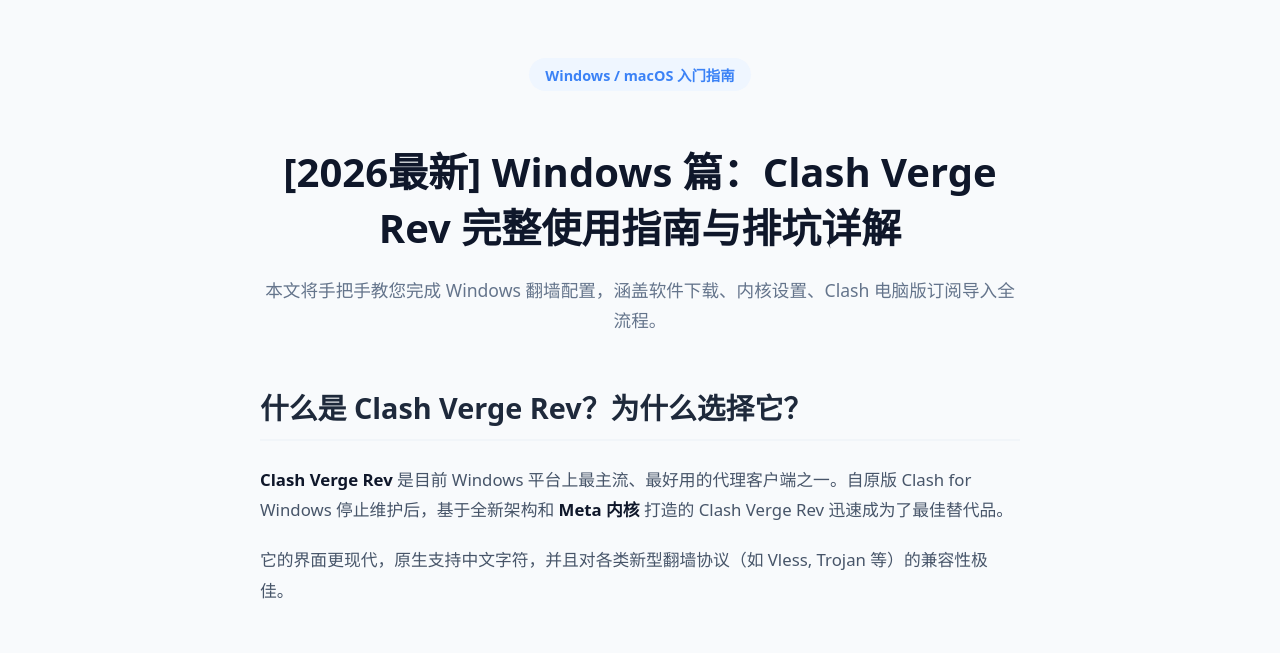
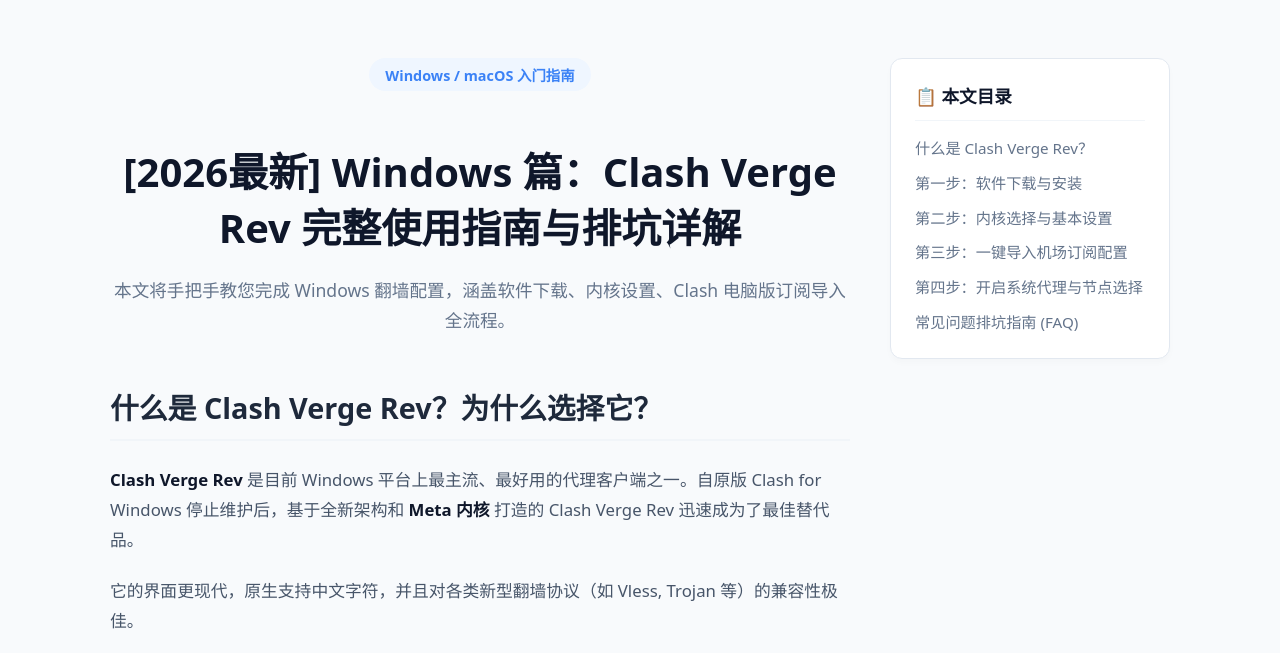
Before and after one commit to kelvinchong6880-gif/haoyongjichang.com, an Astro site: page /guide/clash-verge-rev in a window 1280 px wide. Shown: the part 67-720 px from the top of the page. Built offline with nearby package versions, Linux system fonts and the light colour scheme; Astro itself is replaced by a stand-in of ours.

Commit message:
Add sticky table of contents to tutorial articles for better navigation

```diff
--- a/src/pages/guide/clash-verge-rev/index.astro
+++ b/src/pages/guide/clash-verge-rev/index.astro
@@ -6,19 +6,20 @@ import BaseLayout from '../../../layouts/BaseLayout.astro';
   title="[2026最新] Windows 篇：Clash Verge Rev 完整使用指南与排坑详解"
   description="详细的 Clash Verge Rev 教程，为您提供最全面的 Windows 翻墙配置和 Clash 电脑版订阅导入方法。包含软件安装、Meta内核选择、一键导入与系统代理设置，及常见问题排坑。"
 >
-  <article class="tutorial-article page-shell">
-    <div class="article-header">
+  <div class="tutorial-container page-shell">
+    <article class="tutorial-article">
+      <div class="article-header">
       <div class="ah-meta">Windows / macOS 入门指南</div>
       <h1 class="ah-title">[2026最新] Windows 篇：Clash Verge Rev 完整使用指南与排坑详解</h1>
       <p class="ah-desc">本文将手把手教您完成 Windows 翻墙配置，涵盖软件下载、内核设置、Clash 电脑版订阅导入全流程。</p>
     </div>
 
     <div class="article-content">
-      <h2>什么是 Clash Verge Rev？为什么选择它？</h2>
+      <h2 id="intro">什么是 Clash Verge Rev？为什么选择它？</h2>
       <p><strong>Clash Verge Rev</strong> 是目前 Windows 平台上最主流、最好用的代理客户端之一。自原版 Clash for Windows 停止维护后，基于全新架构和 <strong>Meta 内核</strong> 打造的 Clash Verge Rev 迅速成为了最佳替代品。</p>
       <p>它的界面更现代，原生支持中文字符，并且对各类新型翻墙协议（如 Vless, Trojan 等）的兼容性极佳。</p>
 
-      <h2>第一步：软件下载与安装</h2>
+      <h2 id="step1">第一步：软件下载与安装</h2>
       <p>在开始配置之前，您需要先下载官方最新版本的客户端：</p>
       <ul>
         <li><strong>官方 GitHub 仓库发布页：</strong>前往 GitHub 搜索 <code>clash-verge-rev/clash-verge-rev</code> 的 Releases 页面。</li>
@@ -26,14 +27,14 @@ import BaseLayout from '../../../layouts/BaseLayout.astro';
         <li>下载完成后，双击安装包，按照提示默认安装即可。</li>
       </ul>
 
-      <h2>第二步：内核选择与基本设置</h2>
+      <h2 id="step2">第二步：内核选择与基本设置</h2>
       <p>安装完成后，首次打开软件，我们需要进行一些基础设置来保证后续的稳定运行。</p>
       <h3>选择 Meta 内核</h3>
       <p>在左侧导航栏点击 <strong>“设置” (Settings)</strong>，找到“内核”选项卡。强烈建议将内核切换为 <strong>Clash Meta</strong>（部分版本中称为 Alpha 或 Mihomo）。Meta 内核不仅连接速度更快，还能完美解析很多新式机场的订阅节点。</p>
       <h3>语言设置为中文</h3>
       <p>通常安装包已内置中文。如果是英文界面，同样在“设置”的通用 (General) 标签页中，将语言 (Language) 切换为 <code>zh-CN</code>。</p>
 
-      <h2>第三步：一键导入机场订阅配置</h2>
+      <h2 id="step3">第三步：一键导入机场订阅配置</h2>
       <p>要让客户端工作，最关键的一步是进行 <strong>Clash 电脑版订阅导入</strong>。</p>
 
       <h3>1. 获取 Clash 订阅链接</h3>
@@ -52,7 +53,7 @@ import BaseLayout from '../../../layouts/BaseLayout.astro';
         <li>导入成功后，列表中会出现您的机场配置卡片，<strong>单击选中该卡片</strong>（卡片背景变色或打勾表示已激活）。</li>
       </ul>
 
-      <h2>第四步：开启系统代理与节点选择</h2>
+      <h2 id="step4">第四步：开启系统代理与节点选择</h2>
       <h3>设置系统代理与开机自启</h3>
       <p>订阅导入并选中后，还需要让电脑的网络接管到 Clash 上：</p>
       <ul>
@@ -73,7 +74,7 @@ import BaseLayout from '../../../layouts/BaseLayout.astro';
 
       <hr />
 
-      <h2>常见问题排坑指南 (FAQ)</h2>
+      <h2 id="faq">常见问题排坑指南 (FAQ)</h2>
       <div class="faq-list">
         <div class="faq-item">
           <h3>Q1: 为什么导入了订阅，但测速全部显示 Timeout（超时）？</h3>
@@ -93,13 +94,36 @@ import BaseLayout from '../../../layouts/BaseLayout.astro';
         </div>
       </div>
     </div>
-  </article>
+    </article>
+
+    <aside class="tutorial-sidebar">
+      <div class="toc-sticky">
+        <h3>📋 本文目录</h3>
+        <ul class="toc-list">
+          <li><a href="#intro">什么是 Clash Verge Rev？</a></li>
+          <li><a href="#step1">第一步：软件下载与安装</a></li>
+          <li><a href="#step2">第二步：内核选择与基本设置</a></li>
+          <li><a href="#step3">第三步：一键导入机场订阅配置</a></li>
+          <li><a href="#step4">第四步：开启系统代理与节点选择</a></li>
+          <li><a href="#faq">常见问题排坑指南 (FAQ)</a></li>
+        </ul>
+      </div>
+    </aside>
+  </div>
 
   <style is:inline>
-    .tutorial-article {
-      max-width: 800px;
+    .tutorial-container {
+      display: flex;
+      gap: 40px;
+      max-width: 1100px;
       margin: 0 auto;
       padding: 60px 20px 100px 20px;
+      align-items: flex-start;
+    }
+
+    .tutorial-article {
+      flex: 1;
+      min-width: 0;
     }
 
     .article-header {
@@ -236,7 +260,64 @@ import BaseLayout from '../../../layouts/BaseLayout.astro';
       font-size: 1rem;
     }
 
+    .tutorial-sidebar {
+      width: 280px;
+      flex-shrink: 0;
+      display: none;
+    }
+
+    @media (min-width: 1024px) {
+      .tutorial-sidebar {
+        display: block;
+      }
+    }
+
+    .toc-sticky {
+      position: sticky;
+      top: 100px;
+      background: #ffffff;
+      border: 1px solid #e2e8f0;
+      border-radius: 12px;
+      padding: 24px;
+      box-shadow: 0 4px 6px rgba(0,0,0,0.02);
+    }
+
+    .toc-sticky h3 {
+      font-size: 1.1rem;
+      color: #0f172a;
+      margin-top: 0;
+      margin-bottom: 16px;
+      font-weight: 700;
+      border-bottom: 1px solid #f1f5f9;
+      padding-bottom: 12px;
+    }
+
+    .toc-list {
+      list-style: none;
+      padding: 0;
+      margin: 0;
+      display: flex;
+      flex-direction: column;
+      gap: 12px;
+    }
+
+    .toc-list li a {
+      color: #64748b;
+      text-decoration: none;
+      font-size: 0.95rem;
+      transition: color 0.2s;
+      display: block;
+      line-height: 1.5;
+    }
+
+    .toc-list li a:hover {
+      color: #3b82f6;
+    }
+
     @media (max-width: 768px) {
+      .tutorial-container {
+        padding-top: 40px;
+      }
       .ah-title { font-size: 2rem; }
       .article-content h2 { font-size: 1.5rem; }
       .article-content p, .article-content li { font-size: 1rem; }
--- a/src/pages/guide/shadowrocket/index.astro
+++ b/src/pages/guide/shadowrocket/index.astro
@@ -6,18 +6,19 @@ import BaseLayout from '../../../layouts/BaseLayout.astro';
   title="[2026最新] iOS 篇：Shadowrocket（小火箭）新手快速上手与节点添加及排坑指南"
   description="史上最详细的苹果手机小火箭使用教程。教您如何使用美区 Apple ID 下载 Shadowrocket，快速进行节点导入，并详解分流模式配置，轻松实现 iOS 翻墙。"
 >
-  <article class="tutorial-article page-shell">
-    <div class="article-header">
+  <div class="tutorial-container page-shell">
+    <article class="tutorial-article">
+      <div class="article-header">
       <div class="ah-meta">iPhone / iPad 必看指南</div>
       <h1 class="ah-title">[2026最新] iOS 篇：Shadowrocket（小火箭）新手快速上手与节点添加及排坑指南</h1>
       <p class="ah-desc">本文旨在解决苹果 iOS 设备翻墙的最大门槛，手把手教您获取美区 Apple ID、下载正版小火箭，以及完成节点导入与全局/配置分流设置。</p>
     </div>
 
     <div class="article-content">
-      <h2>为什么苹果手机翻墙首选 Shadowrocket？</h2>
+      <h2 id="intro">为什么苹果手机翻墙首选 Shadowrocket？</h2>
       <p><strong>Shadowrocket</strong>（国内俗称“小火箭”）是 iOS 平台上知名度最高、用户基数最大的科学上网工具。它支持 Shadowsocks、Vmess、Trojan、VLESS 等几乎所有主流的代理协议，且占用的系统资源极低。只要在 iPhone 或 iPad 上安装了它，您就可以轻松接管全局网络，实现科学上网。</p>
 
-      <h2>第一步：如何下载正版 Shadowrocket？（美区 Apple ID 攻略）</h2>
+      <h2 id="step1">第一步：如何下载正版 Shadowrocket？（美区 Apple ID 攻略）</h2>
       <p>这是 iOS 端翻墙最大的门槛。由于政策原因，中国大陆区的 App Store 是无法搜索并下载 Shadowrocket 的，且该软件在海外区售价为 <strong>$2.99</strong>。要下载它，您必须使用海外（如美区、港区）的 Apple ID。</p>
 
       <h3>方案 A：自行注册美区 Apple ID 并充值（适合动手能力强）</h3>
@@ -35,7 +36,7 @@ import BaseLayout from '../../../layouts/BaseLayout.astro';
         <p>如果您卡在了下载这一步，或者您当前的节点总是断流，推荐查看我们的 <a href="/best-value-airport/">高性价比专线机场推荐</a> 榜单。榜单内的诸多优质机场不仅原生支持 Shadowrocket 协议的一键导入，还会在后台直接提供<strong>美区共享 Apple ID</strong> 协助您免费下载客户端，省去几十块钱的购买费用！</p>
       </div>
 
-      <h2>第二步：Shadowrocket 节点导入教程</h2>
+      <h2 id="step2">第二步：Shadowrocket 节点导入教程</h2>
       <p>安装好小火箭后，接下来需要将您的机场订阅导入进软件。小火箭支持多种导入方式，最常用的是“扫码”和“订阅链接”。</p>
 
       <h3>方式 1：一键导入 / 订阅链接导入（最常用）</h3>
@@ -48,7 +49,7 @@ import BaseLayout from '../../../layouts/BaseLayout.astro';
       <h3>方式 2：二维码扫描导入</h3>
       <p>如果您是在电脑上查看机场后台，可以使用小火箭左上角的 <strong>“扫一扫”</strong> 图标，直接扫描电脑屏幕上的节点或订阅二维码，即可瞬间完成导入。</p>
 
-      <h2>第三步：分流模式选择与开启代理</h2>
+      <h2 id="step3">第三步：分流模式选择与开启代理</h2>
       <p>导入成功后，您会在首页看到长长的节点列表。在开启连接之前，请先了解下方的 <strong>“全局路由 (Global Routing)”</strong> 选项，这决定了您的流量走向：</p>
 
       <h3>三种核心分流模式解析：</h3>
@@ -63,7 +64,7 @@ import BaseLayout from '../../../layouts/BaseLayout.astro';
 
       <hr />
 
-      <h2>常见问题排坑指南 (FAQ)</h2>
+      <h2 id="faq">常见问题排坑指南 (FAQ)</h2>
       <div class="faq-list">
         <div class="faq-item">
           <h3>Q1: 为什么提示“无法验证服务器”或所有节点都 Ping 不通？</h3>
@@ -83,13 +84,35 @@ import BaseLayout from '../../../layouts/BaseLayout.astro';
         </div>
       </div>
     </div>
-  </article>
+    </article>
+
+    <aside class="tutorial-sidebar">
+      <div class="toc-sticky">
+        <h3>📋 本文目录</h3>
+        <ul class="toc-list">
+          <li><a href="#intro">为什么首选 Shadowrocket？</a></li>
+          <li><a href="#step1">第一步：如何下载正版小火箭？</a></li>
+          <li><a href="#step2">第二步：节点订阅导入教程</a></li>
+          <li><a href="#step3">第三步：分流模式选择与开启</a></li>
+          <li><a href="#faq">常见问题排坑指南 (FAQ)</a></li>
+        </ul>
+      </div>
+    </aside>
+  </div>
 
   <style is:inline>
-    .tutorial-article {
-      max-width: 800px;
+    .tutorial-container {
+      display: flex;
+      gap: 40px;
+      max-width: 1100px;
       margin: 0 auto;
       padding: 60px 20px 100px 20px;
+      align-items: flex-start;
+    }
+
+    .tutorial-article {
+      flex: 1;
+      min-width: 0;
     }
 
     .article-header {
@@ -226,7 +249,64 @@ import BaseLayout from '../../../layouts/BaseLayout.astro';
       font-size: 1rem;
     }
 
+    .tutorial-sidebar {
+      width: 280px;
+      flex-shrink: 0;
+      display: none;
+    }
+
+    @media (min-width: 1024px) {
+      .tutorial-sidebar {
+        display: block;
+      }
+    }
+
+    .toc-sticky {
+      position: sticky;
+      top: 100px;
+      background: #ffffff;
+      border: 1px solid #e2e8f0;
+      border-radius: 12px;
+      padding: 24px;
+      box-shadow: 0 4px 6px rgba(0,0,0,0.02);
+    }
+
+    .toc-sticky h3 {
+      font-size: 1.1rem;
+      color: #0f172a;
+      margin-top: 0;
+      margin-bottom: 16px;
+      font-weight: 700;
+      border-bottom: 1px solid #f1f5f9;
+      padding-bottom: 12px;
+    }
+
+    .toc-list {
+      list-style: none;
+      padding: 0;
+      margin: 0;
+      display: flex;
+      flex-direction: column;
+      gap: 12px;
+    }
+
+    .toc-list li a {
+      color: #64748b;
+      text-decoration: none;
+      font-size: 0.95rem;
+      transition: color 0.2s;
+      display: block;
+      line-height: 1.5;
+    }
+
+    .toc-list li a:hover {
+      color: #3b82f6;
+    }
+
     @media (max-width: 768px) {
+      .tutorial-container {
+        padding-top: 40px;
+      }
       .ah-title { font-size: 2rem; }
       .article-content h2 { font-size: 1.5rem; }
       .article-content p, .article-content li { font-size: 1rem; }
```
